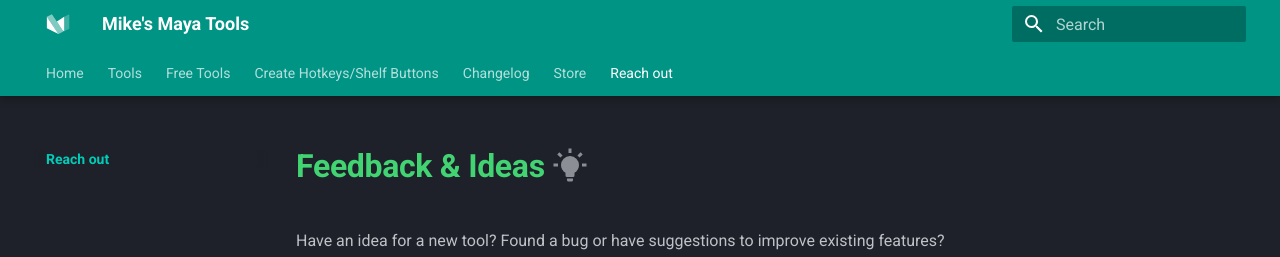
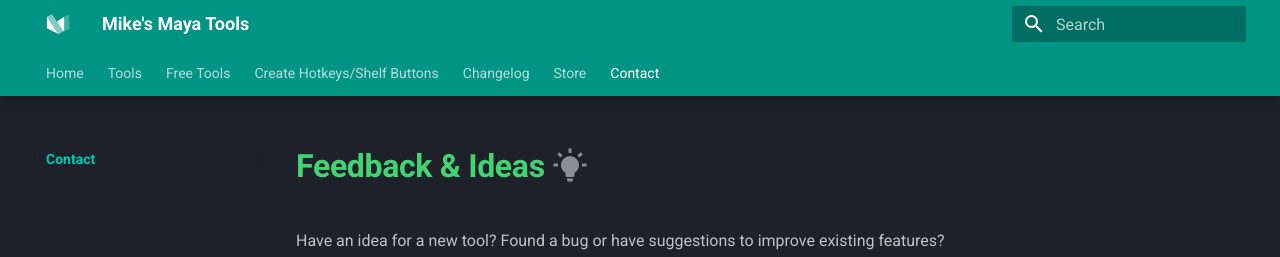
Before and after one commit to mike-isaakidis/Maya-Modelling-Tools, an MkDocs documentation site: the page built from docs/Contact/index.md, in a window 1280 px wide. Shown: the top 257 px of the page. Built offline with MkDocs 1.6.1 and Material for MkDocs 9.7.7, drawn with Linux system fonts in a browser that asks for light colours.

Commit message:
updated files

```diff
--- a/mkdocs.yml
+++ b/mkdocs.yml
@@ -82,8 +82,8 @@
   - Store:
     - Store/index.md
 
-  - Reach out:
-    - Reach out/index.md
+  - Contact:
+    - Contact/index.md
 
 
 
```
Also changed, not shown: docs/index.md (+0 -2 lines), docs/Contact/index.md (renamed from docs/Reach out/index.md).
